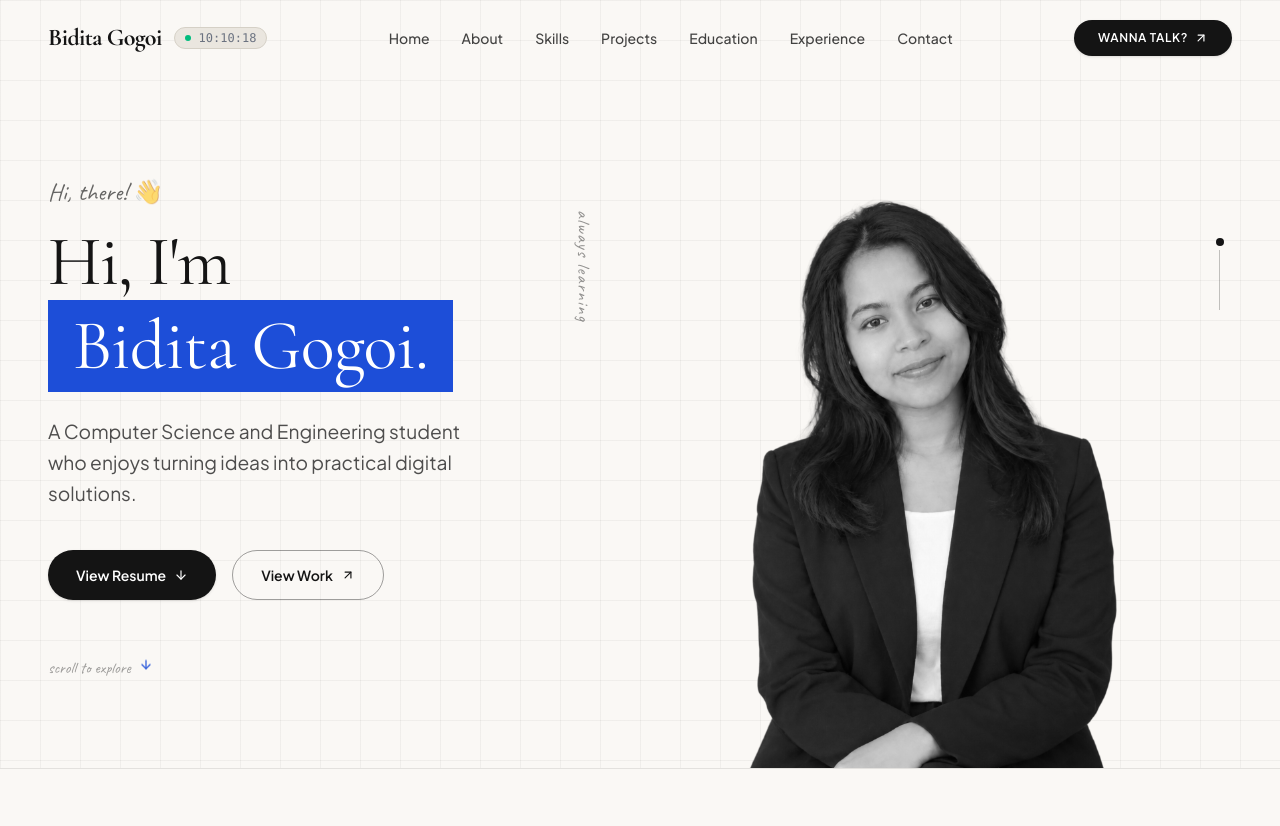
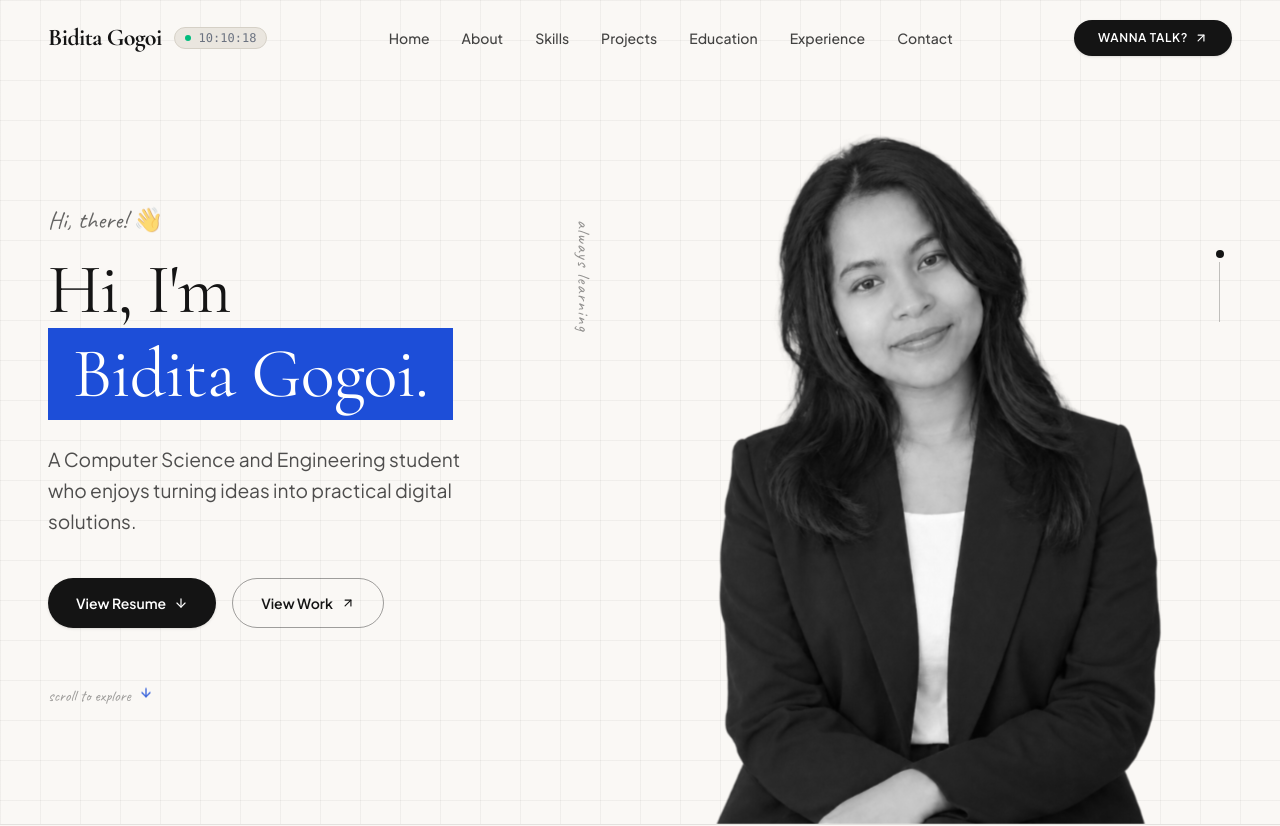
Before and after one commit to BiditaGogoi/bidita_portfolio, a React (Vite) app: page / in a window 1280 px wide. Shown: the top 826 px of the page. Built offline with nearby package versions, Linux system fonts and the light colour scheme.

Commit message:
style: enlarge hero portrait while maintaining bottom alignment

```diff
--- a/src/components/Hero.jsx
+++ b/src/components/Hero.jsx
@@ -125,7 +125,7 @@ export function Hero() {
             </span>
           </div>
 
-          {/* Portrait image — full photo, touching bottom line */}
+          {/* Portrait image — enlarged / zoomed, anchored to bottom line */}
           <div
             className="portrait-wrapper relative w-full flex justify-center items-end"
             style={{ height: '100%', paddingBottom: '0px' }}
@@ -136,12 +136,14 @@ export function Hero() {
               className="hero-portrait grayscale-portrait"
               style={{
                 display: 'block',
-                maxHeight: '85vh',
+                maxHeight: '92vh',
                 width: 'auto',
                 maxWidth: '100%',
                 objectFit: 'contain',
                 objectPosition: 'bottom center',
                 marginBottom: '0px',
+                transform: 'scale(1.12)',
+                transformOrigin: 'bottom center',
                 mixBlendMode: 'multiply',
               }}
             />
```
